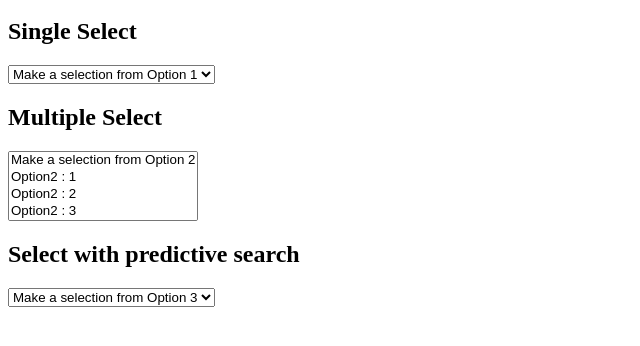
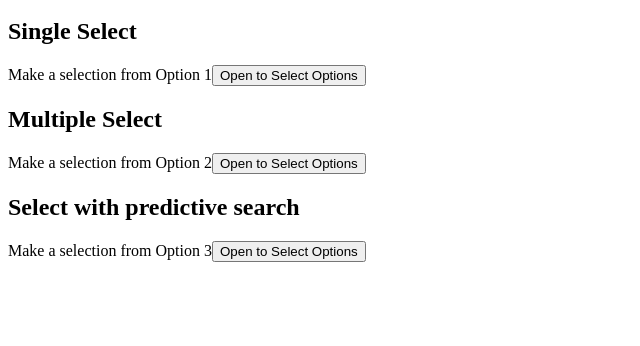
Before and after one commit to developerdayo/naked-form-select, a website: page demo/demo.html in a window 1280 px wide. Shown: the part 48-394 px from the top of the page, without its empty margins (0-640 px from the left). Drawn offline with Linux system fonts and the light colour scheme.

Commit message:
update reference to dist js in demo.html

```diff
--- a/demo/demo.html
+++ b/demo/demo.html
@@ -5,7 +5,7 @@
     <meta http-equiv="X-UA-Compatible" content="ie=edge">
     <title>Styled Form Select</title>
 
-    <script src="../dist/js/naked-form-select.js" type="text/javascript"></script>
+    <script src="../dist/js/naked-form-select.min.js" type="text/javascript"></script>
     <script src="demo.js" type="text/javascript"></script>
 
     <link rel="stylesheet" href="../dist/css/naked-form-select.css" type="text/css">
```
